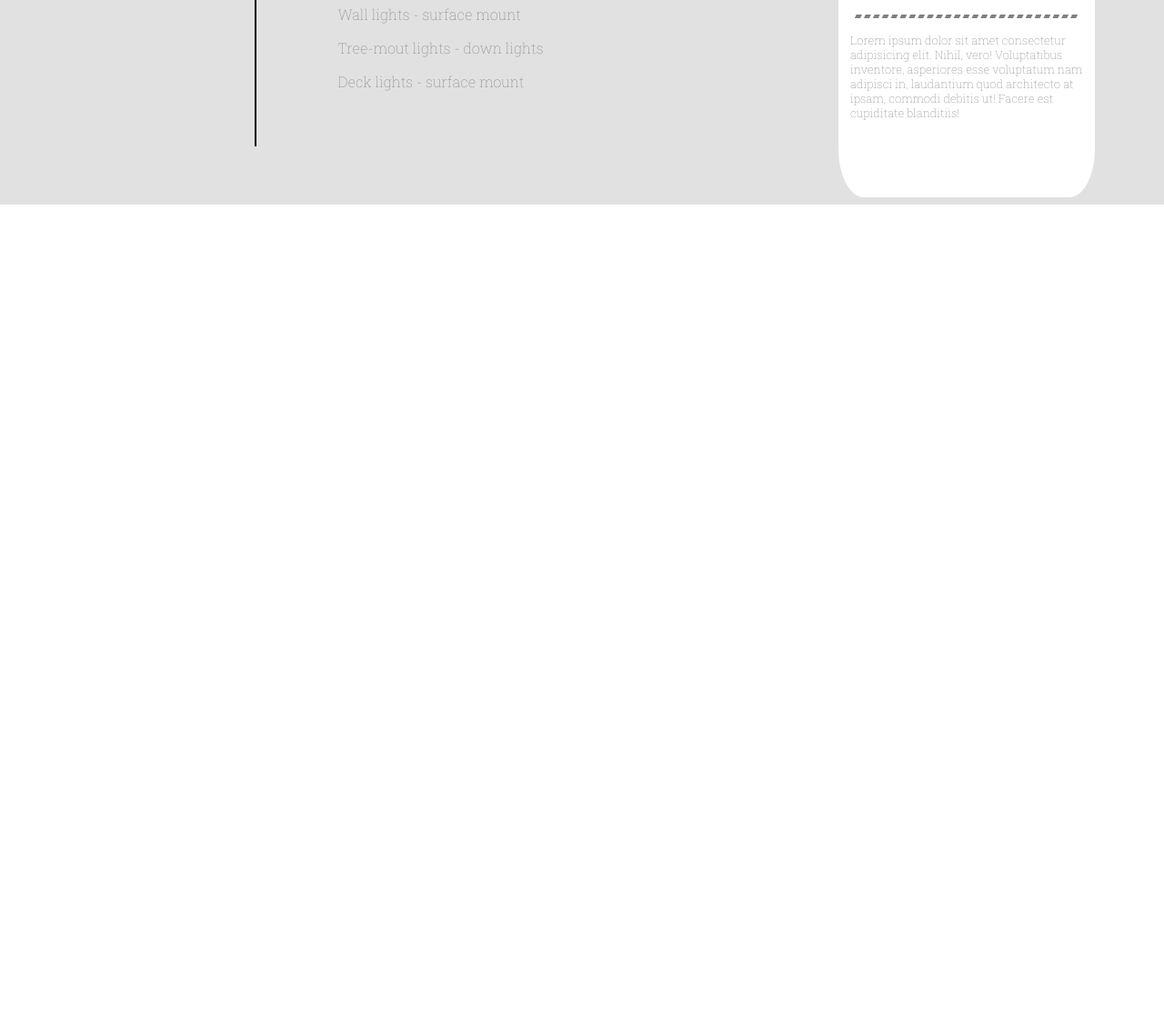
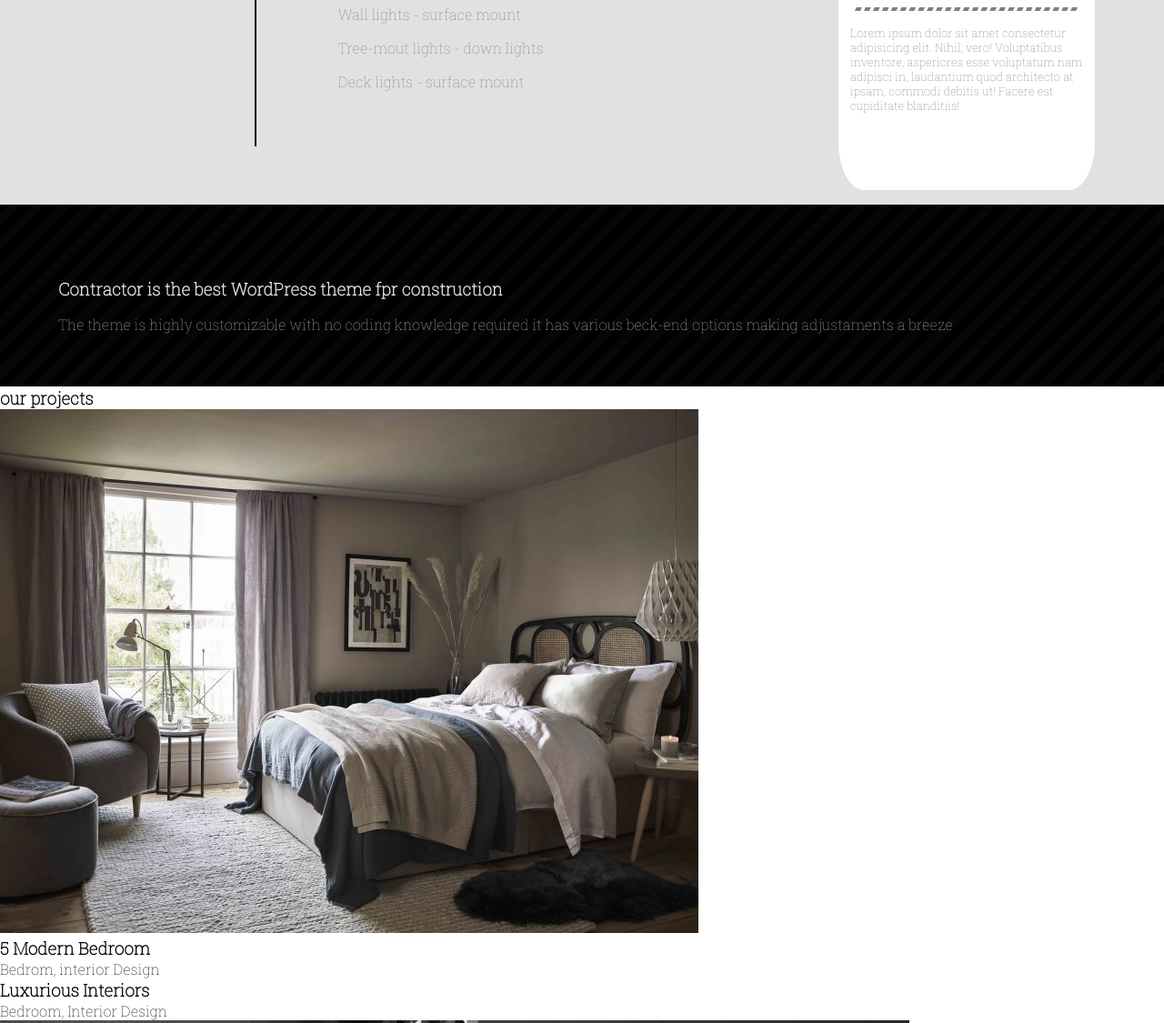
Before and after one commit to cooperadev/Exercicios-HTML, a plain HTML site: page Contractor/index.html in a window 1280 px wide. Shown: the part 1647-2772 px from the top of the page at 91% size. Before the commit the page ends 1872 px from the top, so only its background shows below. Drawn offline with nearby package versions, Linux system fonts and the light colour scheme.

Commit message:
contractor

```diff
--- a/Contractor/index.html
+++ b/Contractor/index.html
@@ -185,6 +185,49 @@
                 </p>
             </div>
         </section>
+        <section class="purchase">
+            <div class="blackBackground">
+                <div class="contractor">
+                    <h3>Contractor is the best WordPress theme fpr construction</h3>
+                    <p>
+                        The theme is highly customizable with no coding knowledge required it
+                        has various beck-end options making adjustaments a breeze
+                    </p>
+                </div>
+                    <a class="purchase">
+                    </a>
+            </div>
+        </section>
+        <section id="projects">
+            <h3>our projects</h3>
+            <div class="projectsGrid">
+                <div class="project">
+                    <div class="bedroom">
+                        <img src="assets/bedroom.jpg" alt="">
+                    </div>
+                    <div class="title">
+                        <h3>5 Modern Bedroom</h3>
+                        <p>Bedrom, interior Design</p>
+                    </div>
+                </div>
+                <div class="project">
+                    <div class="background">
+                        <div class="luxurious"></div>
+                    </div>
+                    <div class="title">
+                        <h3>Luxurious Interiors</h3>
+                        <p>Bedroom, Interior Design</p>
+                    </div>
+                </div>
+                <div>
+                    <div><img src="assets/estante.jpg" alt=""></div>
+                </div>
+                <div class="title">
+                    <h3>Glass Home</h3>
+                    <p>Bedroom, Interior Design</p>
+                </div>
+            </div>
+        </section>
     </main>
     <script src="script.js"></script>
 </body>
--- a/Contractor/style.scss
+++ b/Contractor/style.scss
@@ -1,6 +1,7 @@
 @import url('https://fonts.googleapis.com/css2?family=Roboto+Slab:wght@100&display=swap');
 @import url('https://fonts.googleapis.com/css2?family=Dosis&display=swap');
-*{
+
+* {
     margin: 0;
     padding: 0;
     box-sizing: border-box;
@@ -11,22 +12,28 @@
 header {
     width: 100%;
     height: 100vh;
+
     .AreaMenuSuperior {
         background-color: #e2e2e2;
         display: flex;
         font-size: 0.8rem;
         text-transform: uppercase;
         height: 3vh;
+
         .blakeMedical {
             margin-left: 5vw;
         }
+
         .menuSuperior {
             margin-left: 30vw;
+
             ul {
                 display: flex;
+
                 li {
                     margin-left: 3vw;
                     list-style: none;
+
                     a {
                         color: black;
                         text-decoration: none;
@@ -35,15 +42,19 @@ header {
             }
         }
     }
+
     .contractorHead {
         display: flex;
+
         .title {
             display: flex;
             margin-left: 3vw;
+
             img {
                 margin-left: 2vw;
                 margin-top: 3.5vh;
             }
+
             h1 {
                 margin-left: 1vw;
                 margin-top: 3.5vh;
@@ -52,19 +63,23 @@ header {
                 font-weight: bold;
             }
         }
+
         .searchPrice {
             display: flex;
             margin-left: 48vw;
             margin-top: 6vh;
+
             input {
                 height: 4vh;
                 border: 1px solid #e2e2e2;
             }
+
             div {
                 display: flex;
                 height: 4vh;
                 margin-left: 1.5vw;
                 margin-top: -0.5vh;
+
                 p {
                     margin-top: 0.5vh;
                     font-size: 1.2rem;
@@ -75,23 +90,28 @@ header {
             }
         }
     }
+
     .areaMenuPrincipal {
         background-color: black;
         height: 25vh;
         margin-top: 4vh;
         width: 100vw;
+
         .menu {
             position: absolute;
             margin-left: 3vw;
             margin-top: 1vh;
             width: 55vw;
+
             ul {
                 display: flex;
+
                 li {
                     margin-left: 1.5vw;
                     margin-right: auto;
                     list-style: none;
                     text-align: center;
+
                     a {
                         color: #e2e2e2;
                         font-weight: bold;
@@ -100,11 +120,13 @@ header {
                         font-size: 0.89rem;
                     }
                 }
+
                 .home {
                     color: orange;
                 }
             }
         }
+
         .redesSociais {
             background-color: gray;
             width: 25vw;
@@ -112,6 +134,7 @@ header {
             transform: skew(-30deg);
             margin-left: 63vw;
             display: flex;
+
             div {
                 background-color: #e2e2e2;
                 border-radius: 50%;
@@ -119,9 +142,11 @@ header {
                 height: 4vh;
                 width: 2.5vw;
                 margin-top: 0.5vh;
+
                 &:hover {
                     background-color: orange;
                 }
+
                 img {
                     width: 1.3vw;
                     position: absolute;
@@ -132,8 +157,10 @@ header {
             }
         }
     }
+
     .imageSection {
         margin-top: -15vh;
+
         .background {
             display: block;
             margin-left: auto;
@@ -142,6 +169,7 @@ header {
             width: 45vw;
             width: 45vw;
         }
+
         .imageBackground {
             text-align: center;
             position: absolute;
@@ -150,16 +178,19 @@ header {
             background-color: gray;
             height: 22vh;
             opacity: 0.9;
+
             h2 {
                 text-transform: uppercase;
                 color: white;
                 font-size: 1.4rem;
             }
+
             p {
                 font-size: 0.9rem;
                 color: white;
             }
         }
+
         .menuImage {
             display: flex;
             justify-content: center;
@@ -170,26 +201,32 @@ header {
             width: 45vw;
             height: 20vh;
             text-align: center;
+
             a {
                 color: black;
                 font-weight: bold;
                 text-decoration: none;
+
                 .orange {
                     background-color: orange;
                     color: white;
                 }
+
                 div {
                     background-color: #e2e2e2;
                     width: 100%;
                     height: 20vh;
+
                     img {
                         margin-top: 2.5vh;
                     }
+
                     p {
                         text-transform: uppercase;
                         margin-top: 3vh;
                         font-size: 0.9rem;
                     }
+
                     .abaixar {
                         margin-top: 5vh;
                     }
@@ -198,41 +235,51 @@ header {
         }
     }
 }
+
 main {
     margin-top: 3vh;
+
     .openingHours {
         display: flex;
+
         .homem {
             width: 35vw;
             margin-left: -5vw;
         }
+
         .signatureDiv {
             width: 30vw;
             height: 60vh;
             text-align: center;
             margin-top: 1vh;
+
             h3 {
                 text-transform: uppercase;
                 font-weight: bold;
             }
+
             p {
                 margin-top: 3vh;
                 color: gray;
             }
+
             img {
                 margin-left: -15vw;
                 width: 10vw;
             }
         }
+
         .horarioFuncionamento {
             margin-left: 4vw;
             height: 50vh;
             width: 21vw;
+
             h3 {
                 text-transform: uppercase;
                 margin-top: 1vh;
                 margin-left: 1vw;
             }
+
             hr {
                 margin-left: auto;
                 margin-right: auto;
@@ -240,6 +287,7 @@ main {
                 height: 1px;
                 margin-top: 1vh;
             }
+
             .hourGrid {
                 display: grid;
                 grid-template-columns: 1fr 1fr;
@@ -248,6 +296,7 @@ main {
                 color: gray;
             }
         }
+
         .download {
             display: flex;
             margin-top: 40vh;
@@ -255,12 +304,14 @@ main {
             height: 7vh;
             width: 17.5vw;
             background-color: #bdbdbd;
+
             img {
                 width: 2.5vw;
                 height: 5vh;
                 margin-top: 1vh;
                 margin-left: 0.5rem;
             }
+
             p {
                 margin-left: 0.5vw;
                 margin-top: 2vh;
@@ -269,10 +320,12 @@ main {
             }
         }
     }
+
     #aboutUs {
         height: 70vh;
         background-color: #e2e1e1;
         display: flex;
+
         .hrSkills {
             background-color: black;
             border: solid 1px black;
@@ -280,6 +333,7 @@ main {
             margin-top: 2vh;
             margin-left: 21.89vw;
         }
+
         .skills {
             position: absolute;
             text-transform: uppercase;
@@ -287,33 +341,40 @@ main {
             margin-left: 4vw;
             width: 18vw;
             height: 36vh;
+
             p {
                 text-align: center;
                 height: 6vh;
                 font-size: 0.8rem;
+
                 &:hover {
                     border-right: solid 3px orange;
                     font-size: 1.1rem;
-                    transition:  0.5s;
+                    transition: 0.5s;
                 }
             }
         }
+
         .whatWeDo {
             width: 50vw;
+
             p {
                 color: gray;
                 margin-left: 5vw;
                 margin-top: 1vh;
             }
+
             .frente {
                 margin-left: 7vw;
                 margin-top: 2vh;
             }
+
             h3 {
                 text-transform: uppercase;
                 margin-left: 5vw;
                 margin-top: 4vh;
             }
+
             img {
                 width: 30vw;
                 height: 22vh;
@@ -322,40 +383,90 @@ main {
                 border-radius: 10% 10% 10% 10%;
             }
         }
+
         .chooseUs {
             width: 22vw;
             height: 66vh;
-            margin-top: 3vh;
+            margin-top: 2vh;
             background-color: white;
             border-radius: 10% 10% 10% 10%;
+
             .hrPrimaria {
-                border:  5px gray;
+                border: 5px gray;
                 border-style: dashed;
                 transform: skew(-25deg);
             }
+
             hr {
                 width: 19vw;
-                border:  2px gray;
+                border: 2px gray;
                 border-style: dashed;
                 transform: skew(-25deg);
                 margin-left: auto;
                 margin-right: auto;
             }
-            h3{
+
+            h3 {
                 font-weight: bold;
                 text-transform: uppercase;
                 margin-top: 2vh;
                 margin-left: 1vw;
             }
+
             p {
                 font-size: 0.8rem;
                 margin-top: 2vh;
                 margin-left: 1vw;
                 color: gray;
             }
+
             hr {
                 margin-top: 2vh;
             }
         }
     }
+
+    .purchase {
+        background: repeating-linear-gradient(-45deg,
+                #000,
+                #000 10px,
+                #464646 10px,
+                #464646 20px);
+        width: 100vw;
+        height: 25vh;
+
+        .blackBackground {
+            background-color: #000;
+            width: 100vw;
+            height: 25vh;
+            opacity: 0.9;
+
+            .contractor {
+                margin-left: 5vw;
+                margin-top: 10vh;
+
+                h3 {
+                    color: white;
+                }
+
+                p {
+                    color: #bdbdbd;
+                    margin-top: 2vh;
+                }
+            }
+
+            .purchase {
+                color: red;
+            }
+
+        }
+    }
+
+    #projects {
+        height: 100vw;
+        .projectsGrid {
+
+        }
+    }
+
 }
```
Also changed, not shown: Contractor/assets/bedroom.jpg (added), Contractor/assets/estante.jpg (added), Contractor/style.css, 1 other file.
